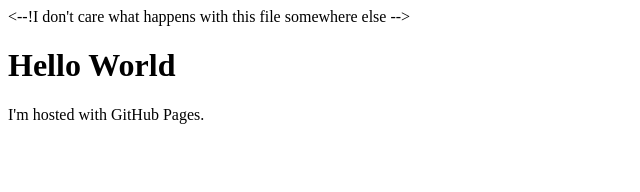
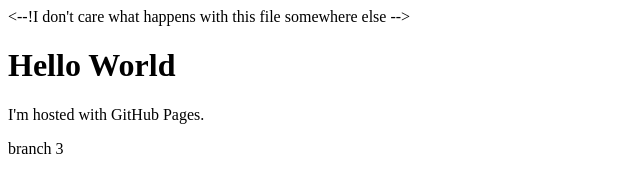
Before and after one commit to kvv20/repo1, a plain HTML site: page index.html in a window 1280 px wide. Shown: the full height of the page, 0-640 px from the left. Drawn offline with Linux system fonts and the light colour scheme.

Commit message:
bransh3 change

```diff
--- a/index.html
+++ b/index.html
@@ -4,5 +4,6 @@
 <--!I don't care what happens with this file somewhere else -->
 <h1>Hello World</h1>
 <p>I'm hosted with GitHub Pages.</p>
+branch 3
 </body>
 </html>
```
